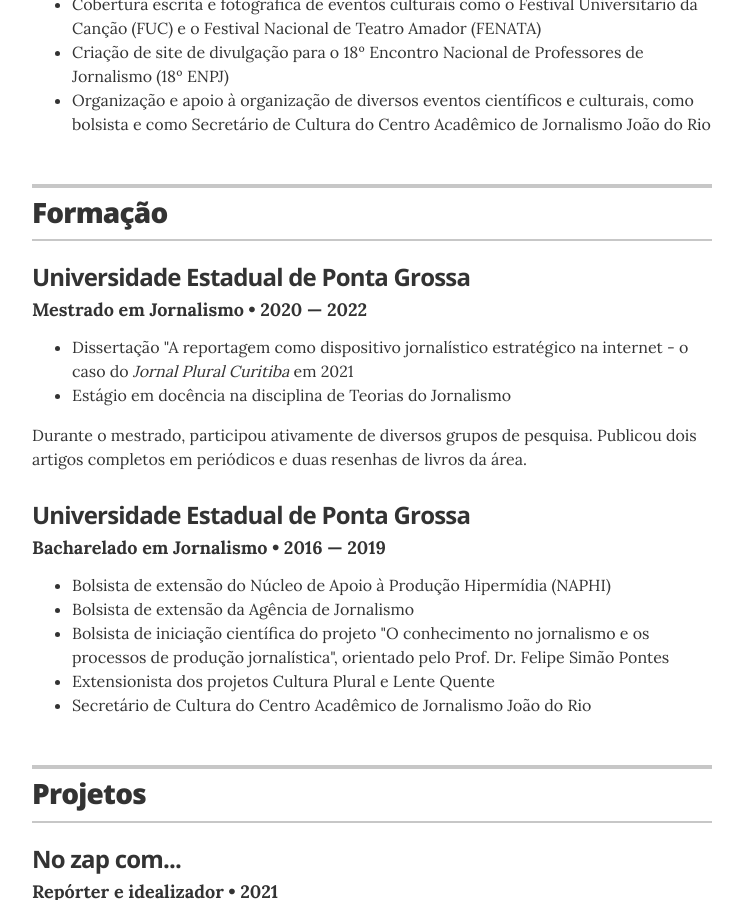
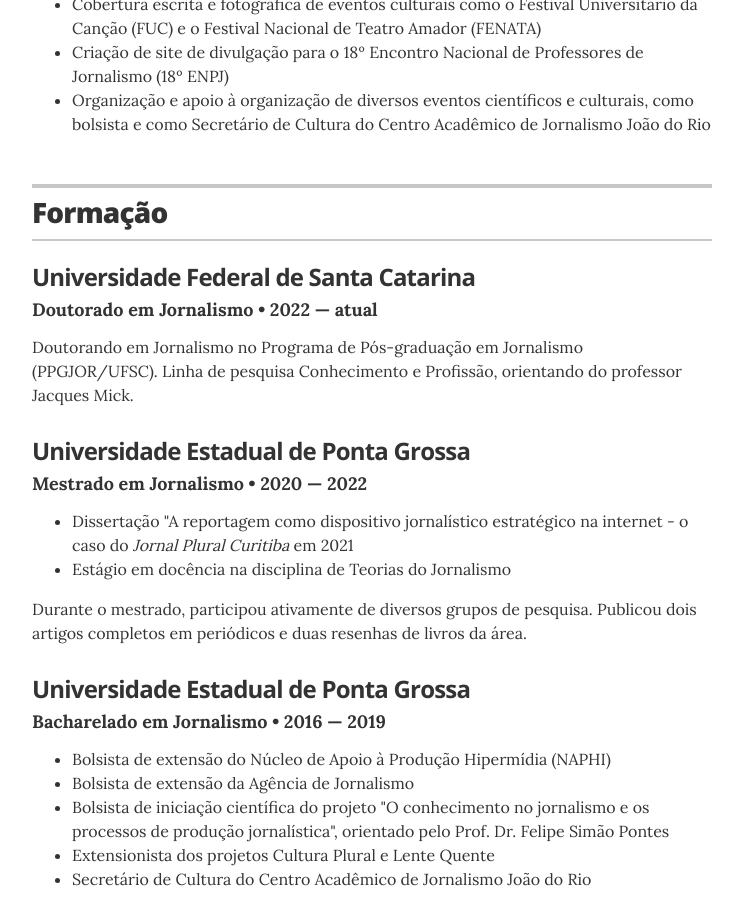
Before and after one commit to lucas-cabral/curriculo, a Jekyll site: the page built from index.html, in a window 1280 px wide and 900 px high, scrolled down 1667 px. Shown: the whole window, without its empty margins (268-1011 px from the left). Built offline with Jekyll 4.4.1, drawn with Linux system fonts in a browser that asks for light colours.

Commit message:
Update education.yml

```diff
--- a/_data/education.yml
+++ b/_data/education.yml
@@ -1,4 +1,9 @@
 # Degree
+- degree: Doutorado em Jornalismo
+  uni: Universidade Federal de Santa Catarina
+  year: 2022 &mdash; atual
+  summary: Doutorando em Jornalismo no Programa de Pós-graduação em Jornalismo (PPGJOR/UFSC). Linha de pesquisa Conhecimento e Profissão, orientando do professor Jacques Mick.
+
 - degree: Mestrado em Jornalismo
   uni: Universidade Estadual de Ponta Grossa
   year: 2020 &mdash; 2022
```
